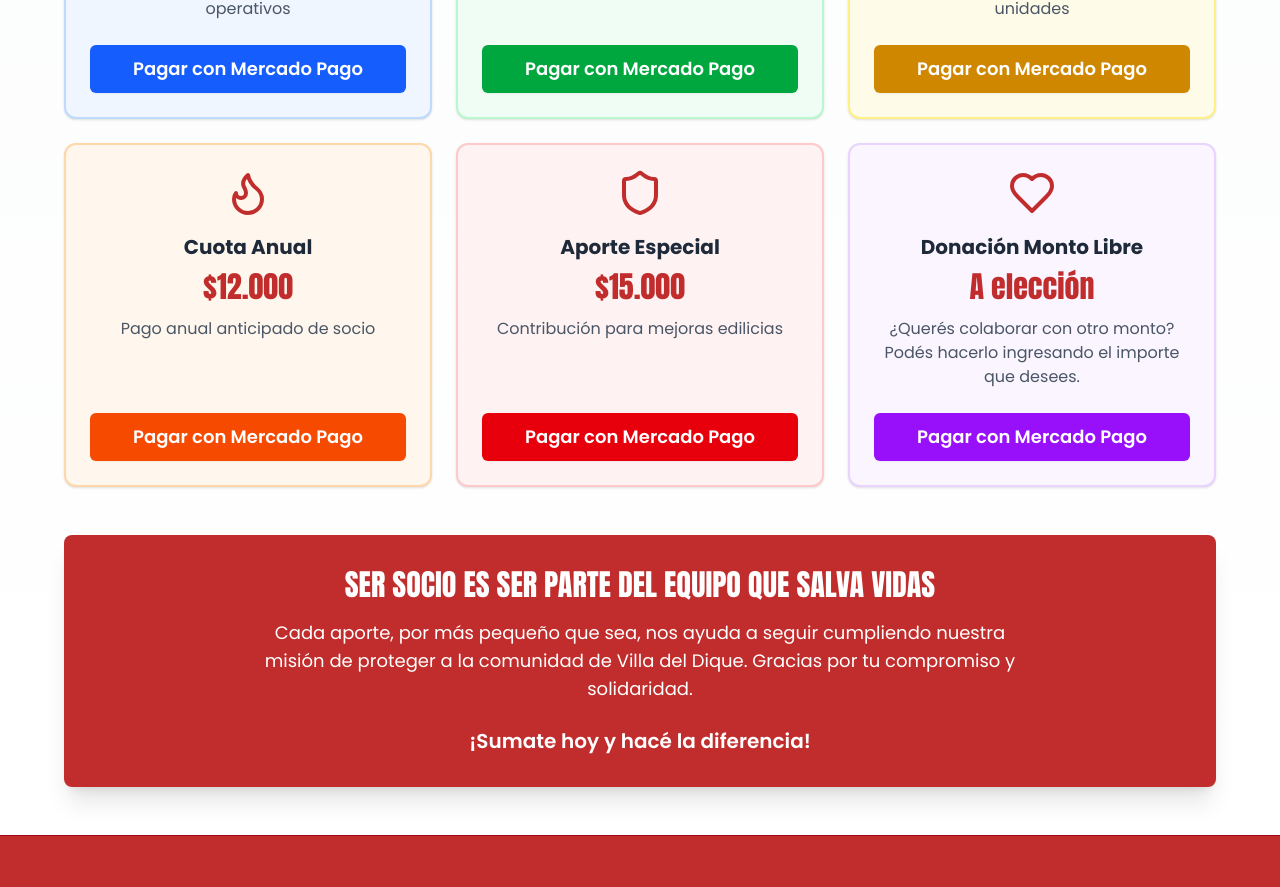
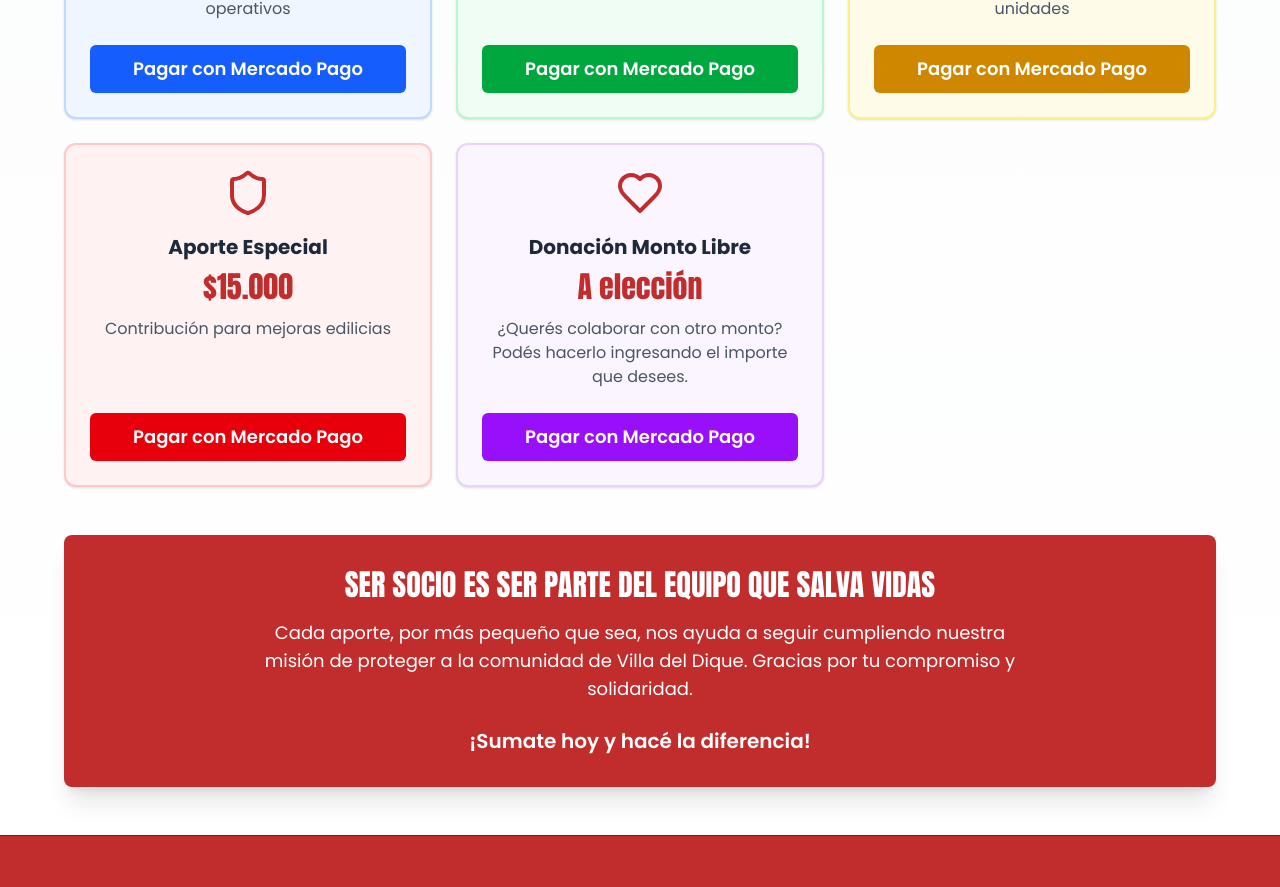
Before and after one commit to clientesweb/bomberos-villa-del-dique, a Next.js app: page /socios in a window 1280 px wide. Shown: the part 1430-2317 px from the top of the page. Built offline with nearby package versions, Linux system fonts and the light colour scheme.

Commit message:
Actualizar page.tsx

```diff
--- a/app/socios/page.tsx
+++ b/app/socios/page.tsx
@@ -62,15 +62,6 @@ const donationOptions = [
     icon: Shield,
     color: "bg-yellow-50 border-yellow-200",
     buttonColor: "bg-yellow-600 hover:bg-yellow-700",
-  },
-  {
-    title: "Cuota Anual",
-    amount: "$12.000",
-    description: "Pago anual anticipado de socio",
-    link: "https://mpago.la/2hEbbC7",
-    icon: Flame,
-    color: "bg-orange-50 border-orange-200",
-    buttonColor: "bg-orange-600 hover:bg-orange-700",
   },
   {
     title: "Aporte Especial",
```
